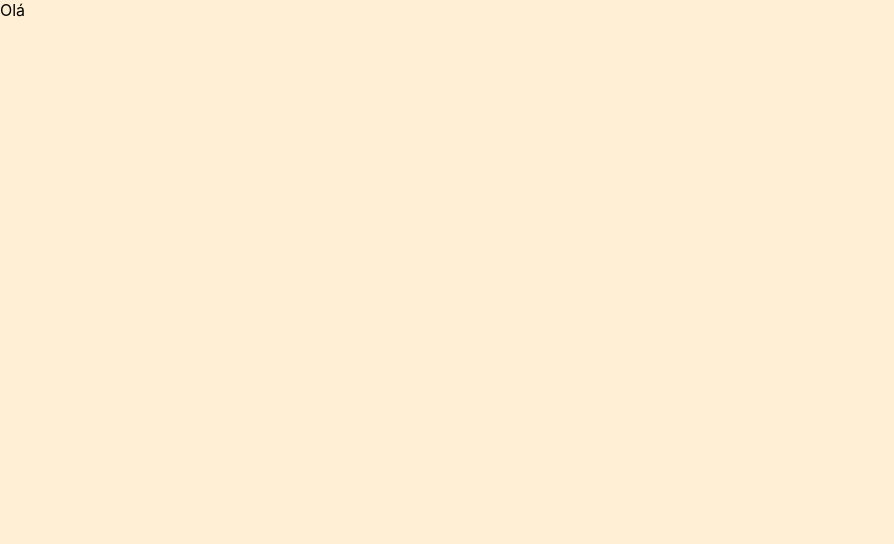
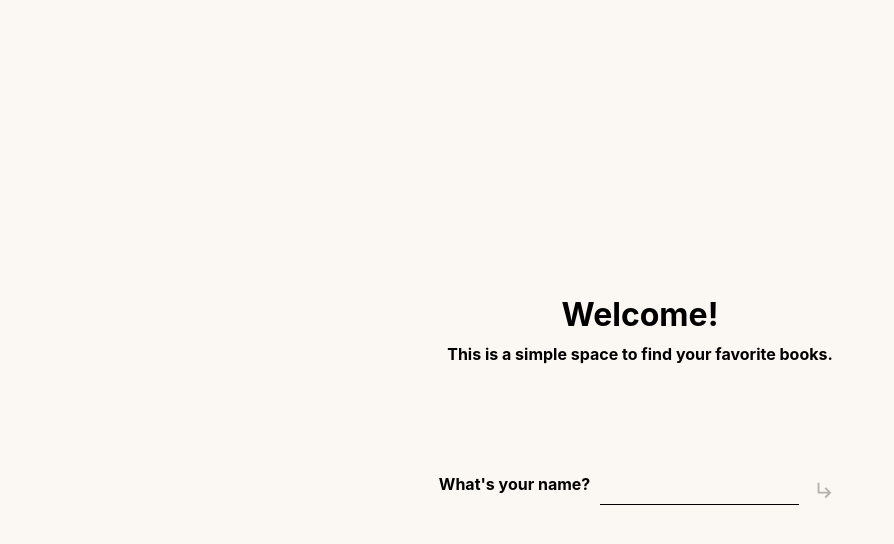
Before and after one commit to igorbrasilc/nyt_challenge, a React (Vite) app: page / in a window 1280 px wide. Shown: the top 544 px of the page, without its empty margins (0-894 px from the left). Built offline with nearby package versions, Linux system fonts and the light colour scheme.

Commit message:
feat: implements initial behaviour on welcome screen

```diff
--- a/package.json
+++ b/package.json
@@ -10,6 +10,10 @@
     "preview": "vite preview"
   },
   "dependencies": {
+    "@emotion/react": "^11.13.5",
+    "@emotion/styled": "^11.13.5",
+    "@mui/icons-material": "^6.1.9",
+    "@mui/material": "^6.1.9",
     "@types/styled-components": "^5.1.34",
     "react": "^18.3.1",
     "react-dom": "^18.3.1",
--- a/src/App.tsx
+++ b/src/App.tsx
@@ -1,6 +1,7 @@
 import { BrowserRouter, Route, Routes } from "react-router-dom";
 import { AuthProvider } from "./provider/AuthProvider";
 import { GlobalStyles } from "./styles/GlobalStyles";
+import WelcomePage from "./pages/WelcomePage";
 
 function App() {
   return (
@@ -8,7 +9,7 @@ function App() {
       <GlobalStyles />
       <BrowserRouter>
         <Routes>
-          <Route path="/" element={<div>Olá</div>} />
+          <Route path="/" element={<WelcomePage />} />
         </Routes>
       </BrowserRouter>
     </AuthProvider>
--- /dev/null
+++ b/src/components/Welcome/LoginForm.tsx
@@ -0,0 +1,62 @@
+import { SubdirectoryArrowRight } from "@mui/icons-material";
+import { useState } from "react";
+import styled from "styled-components";
+import { useAuth } from "../../hooks/useAuth";
+import { fadeIn } from "../../styles/StyleUtils";
+import { Input } from "../shared/Input";
+
+export const LoginForm = () => {
+  const [name, setName] = useState("");
+  const { login } = useAuth();
+
+  return (
+    <LoginComponent>
+      <LoginSubtitle>What's your name?</LoginSubtitle>
+      <Input
+        type="text"
+        onChange={(e) => setName(e.target.value)}
+        value={name}
+      />
+      <IconButton onClick={() => login(name)} disabled={!name.length}>
+        <SubdirectoryArrowRight fontSize="large" />
+      </IconButton>
+    </LoginComponent>
+  );
+};
+
+const LoginComponent = styled.div`
+  margin-top: 10rem;
+  gap: 1rem;
+  display: flex;
+`;
+
+const LoginSubtitle = styled.h4`
+  ${fadeIn}
+  animation: fadeIn 1.2s ease forwards;
+  opacity: 0;
+  animation-delay: 2s;
+`;
+
+const IconButton = styled.button`
+  ${fadeIn}
+  animation: fadeIn 1.2s ease forwards;
+  opacity: 0;
+  animation-delay: 2s;
+
+  background: none;
+  border: none;
+  padding: 0.5rem;
+  cursor: pointer;
+  display: flex;
+  align-items: center;
+  justify-content: center;
+  transition: opacity 0.2s ease;
+
+  &:hover {
+    opacity: 1;
+  }
+
+  &:focus {
+    outline: none;
+  }
+`;
--- /dev/null
+++ b/src/components/Welcome/Title.tsx
@@ -0,0 +1,27 @@
+import styled from "styled-components";
+import { fadeIn } from "../../styles/StyleUtils";
+
+interface TitleProps {
+  title: string;
+  subtitle: string;
+}
+
+export const Title = ({ title, subtitle }: TitleProps) => (
+  <>
+    <StyledTitle>{title}</StyledTitle>
+    <Subtitle>{subtitle}</Subtitle>
+  </>
+);
+
+const StyledTitle = styled.h1`
+  ${fadeIn}
+  animation: fadeIn 1.2s ease forwards;
+  opacity: 0;
+`;
+
+const Subtitle = styled.h4`
+  ${fadeIn}
+  animation: fadeIn 1.2s ease forwards;
+  opacity: 0;
+  animation-delay: 0.8s;
+`;
--- /dev/null
+++ b/src/components/Welcome/index.tsx
@@ -0,0 +1,20 @@
+import { useAuth } from "../../hooks/useAuth";
+import { Container } from "../../styles/BodyContainer";
+import { LoginForm } from "./LoginForm";
+import { Title } from "./Title";
+
+const Welcome = () => {
+  const { user, isAuthenticated } = useAuth();
+
+  return (
+    <Container>
+      <Title
+        title={isAuthenticated ? `Welcome, ${user?.name}` : "Welcome!"}
+        subtitle="This is a simple space to find your favorite books."
+      />
+      {isAuthenticated ? <div>Olá</div> : <LoginForm />}
+    </Container>
+  );
+};
+
+export default Welcome;
--- /dev/null
+++ b/src/components/shared/Input.tsx
@@ -0,0 +1,20 @@
+import styled from "styled-components";
+import { fadeIn } from "../../styles/StyleUtils";
+
+export const Input = styled.input`
+  ${fadeIn}
+  animation: fadeIn 1.2s ease forwards;
+  opacity: 0;
+  animation-delay: 2s;
+
+  border: none;
+  border-bottom: 1px solid currentColor;
+  background: inherit;
+  padding: 0.5rem 0;
+  outline: none;
+  font-size: 1.5rem;
+
+  &:focus {
+    border-bottom: 2px solid currentColor;
+  }
+`;
--- /dev/null
+++ b/src/pages/WelcomePage.tsx
@@ -0,0 +1,7 @@
+import Welcome from "../components/Welcome";
+
+const WelcomePage = () => {
+  return <Welcome />;
+};
+
+export default WelcomePage;
--- /dev/null
+++ b/src/styles/BodyContainer.ts
@@ -0,0 +1,11 @@
+import styled from "styled-components";
+
+export const Container = styled.div`
+  width: 100%;
+  height: 100vh;
+  display: flex;
+  gap: 1rem;
+  flex-direction: column;
+  align-items: center;
+  justify-content: center;
+`;
--- a/src/styles/GlobalStyles.ts
+++ b/src/styles/GlobalStyles.ts
@@ -17,7 +17,7 @@ export const GlobalStyles = createGlobalStyle`
     font-size: 1.6rem;
     -webkit-font-smoothing: antialiased;
     -moz-osx-font-smoothing: grayscale;
-    background-color: papayawhip;
+    background-color: #FBF7F2;
   }
 
   button {
--- /dev/null
+++ b/src/styles/StyleUtils.ts
@@ -0,0 +1,23 @@
+export const fadeIn = `
+@keyframes fadeIn {
+  from {
+    opacity: 0;
+    transform: translateY(20px);
+  }
+  to {
+    opacity: 1;
+    transform: translateY(0);
+  }
+}
+`;
+
+export const fadeOut = `
+@keyframes fadeOut {
+  from {
+    opacity: 1;
+  }
+  to {
+    opacity: 0;
+  }
+}
+`;
```
Also changed, not shown: 2 other files (tests, documents, lock files or other folders).
